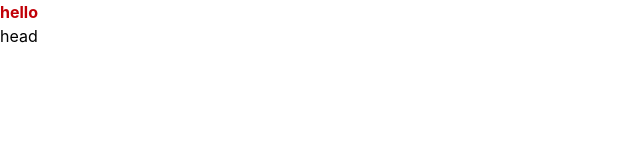
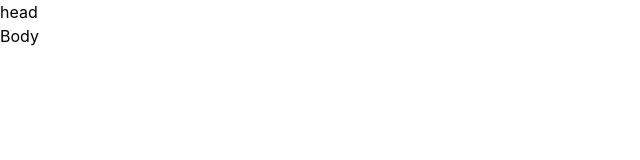
Before and after one commit to thepbhumirajbhar/youtube-clone, a React (Vite) app: page / in a window 1280 px wide. Shown: the top 160 px of the page, without its empty margins (0-640 px from the left). Built offline with nearby package versions, Linux system fonts and the light colour scheme.

Commit message:
imported body component to the app.tsx

```diff
--- a/src/App.tsx
+++ b/src/App.tsx
@@ -1,9 +1,11 @@
 import Head from "./components/Head";
+import Body from "./components/Body";
+
 function App() {
   return (
     <div>
-      <h1 className='text-red-700 font-bold'>hello</h1>
       <Head/>
+      <Body/>
     </div>
   )
 }
```
